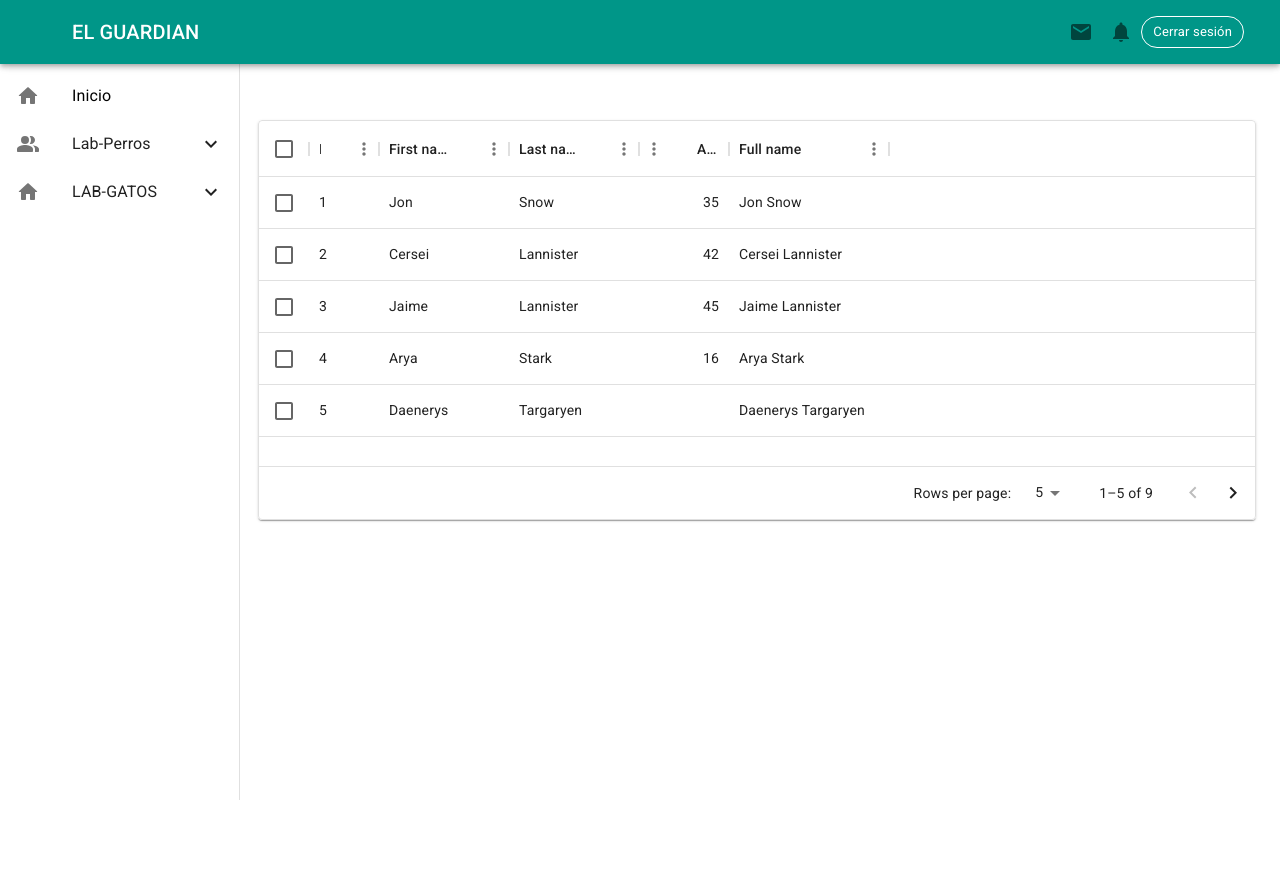
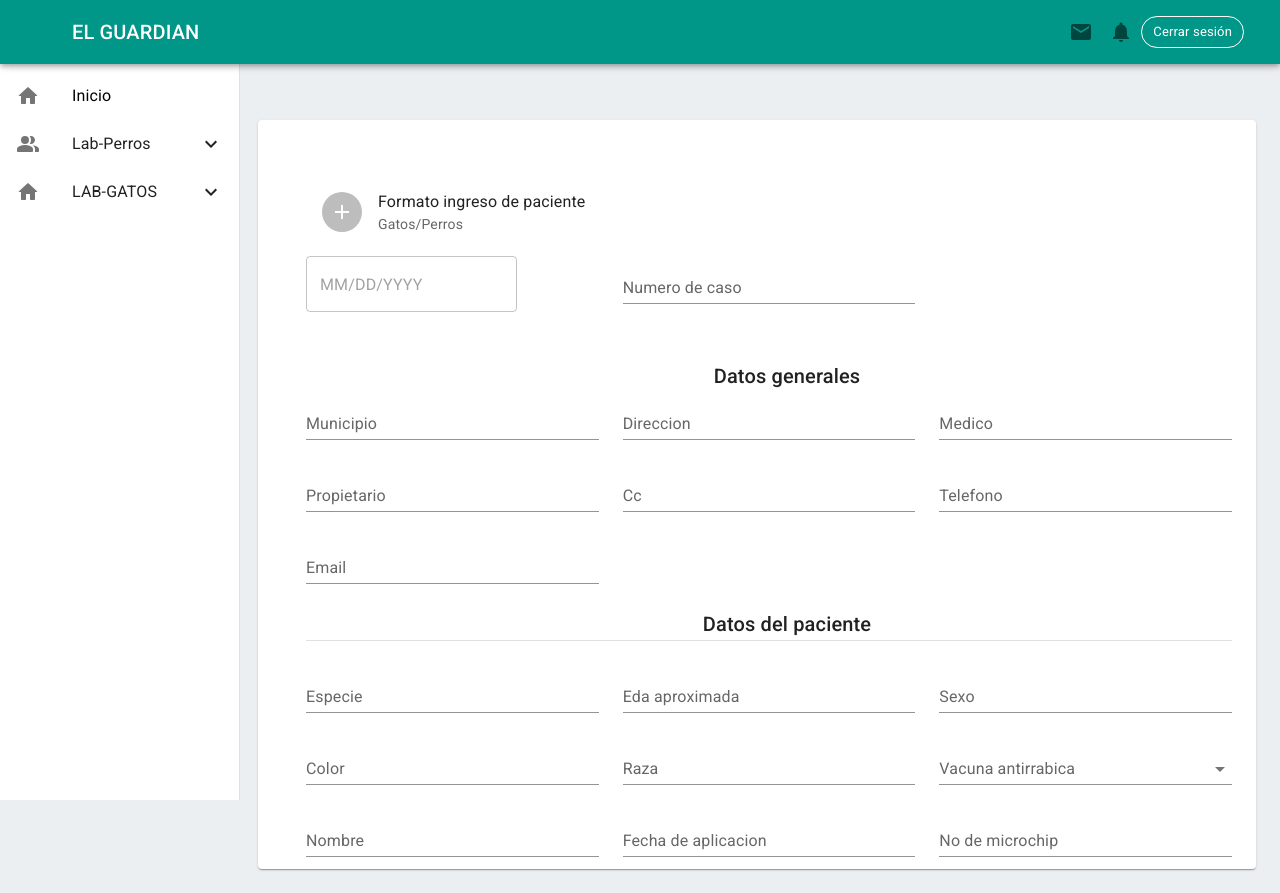
Before and after one commit to rperezlop/post-ui-stack, a React (Create React App) app: page /perros in a window 1280 px wide. Before the commit the page ends 800 px from the top, so only its background shows below. Built offline with nearby package versions, Linux system fonts and the light colour scheme.

Commit message:
formulario de pacientes

```diff
--- a/public/index.html
+++ b/public/index.html
@@ -31,9 +31,9 @@
       work correctly both with client-side routing and a non-root public URL.
       Learn how to configure a non-root public URL by running `npm run build`.
     -->
-    <title>Webmeios</title>
+    <title>guardian</title>
   </head>
-  <body>
+  <body style="background-color: #eceff1">
     <noscript>You need to enable JavaScript to run this app.</noscript>
     <div id="root"></div>
     <!--
--- a/src/components/Perros/Perros.js
+++ b/src/components/Perros/Perros.js
@@ -1,63 +1,157 @@
+
+import {Paper} from "@mui/material";
 import Container from "@mui/material/Container";
-import Box from "@mui/material/Box";
-import Typography from "@mui/material/Typography";
-import {Paper} from "@mui/material";
-import { DataGrid } from '@mui/x-data-grid';
-import Post from "../Post";
+import List from '@mui/material/List';
+import ListItem from '@mui/material/ListItem';
+import ListItemAvatar from '@mui/material/ListItemAvatar';
+import ListItemText from '@mui/material/ListItemText';
+import Avatar from '@mui/material/Avatar';
+import AddIcon from '@mui/icons-material/Add';
+import Divider from '@mui/material/Divider';
+import { AdapterDayjs } from '@mui/x-date-pickers/AdapterDayjs';
+import { LocalizationProvider } from '@mui/x-date-pickers/LocalizationProvider';
+import { DatePicker } from '@mui/x-date-pickers/DatePicker';
+import Typography from '@mui/material/Typography';
+import Grid from '@mui/material/Grid';
+import TextField from '@mui/material/TextField';
+import Toolbar from '@mui/material/Toolbar';
+import IconButton from '@mui/material/IconButton';
+import {Box, Chip, Stack} from "@mui/material";
+import CloseIcon from '@mui/icons-material/Close';
+
+import InputLabel from '@mui/material/InputLabel';
+import MenuItem from '@mui/material/MenuItem';
+import FormControl from '@mui/material/FormControl';
+import Select from '@mui/material/Select';
+import { useState } from "react";
+
+
+
+
 
 const Perros = () => {
 
-  const columns = [
-    { field: 'id', headerName: 'ID', width: 70 },
-    { field: 'firstName', headerName: 'First name', width: 130 },
-    { field: 'lastName', headerName: 'Last name', width: 130 },
-    {
-      field: 'age',
-      headerName: 'Age',
-      type: 'number',
-      width: 90,
-    },
-    {
-      field: 'fullName',
-      headerName: 'Full name',
-      description: 'This column has a value getter and is not sortable.',
-      sortable: false,
-      width: 160,
-      valueGetter: (params) =>
-        `${params.row.firstName || ''} ${params.row.lastName || ''}`,
-    },
-  ];
+  const [age, setAge] = useState('');
 
-  const rows = [
-    { id: 1, lastName: 'Snow', firstName: 'Jon', age: 35 },
-    { id: 2, lastName: 'Lannister', firstName: 'Cersei', age: 42 },
-    { id: 3, lastName: 'Lannister', firstName: 'Jaime', age: 45 },
-    { id: 4, lastName: 'Stark', firstName: 'Arya', age: 16 },
-    { id: 5, lastName: 'Targaryen', firstName: 'Daenerys', age: null },
-    { id: 6, lastName: 'Melisandre', firstName: null, age: 150 },
-    { id: 7, lastName: 'Clifford', firstName: 'Ferrara', age: 44 },
-    { id: 8, lastName: 'Frances', firstName: 'Rossini', age: 36 },
-    { id: 9, lastName: 'Roxie', firstName: 'Harvey', age: 65 },
-  ];
+  const handleChange = (event) => {
+    setAge(event.target.value);
+  };
+
 
   return(
+
     <Paper sx={{overflow: 'hidden', margin: 2,mt: 10}}>
+            <Container maxWidth="lg" sx={{margin: 1, mt: 4}}>
+    <List>
 
-{/*      <Post></Post>*/}
-      <div style={{ height: 400, width: '100%' }}>
-        <DataGrid
-          rows={rows}
-          columns={columns}
-          initialState={{
-            pagination: {
-              paginationModel: { page: 0, pageSize: 5 },
-            },
-          }}
-          pageSizeOptions={[5, 10]}
-          checkboxSelection
-        />
-      </div>
+       <ListItem>
+        <ListItemAvatar>
+          <Avatar>
+            <AddIcon />
+          </Avatar>
+        </ListItemAvatar>
+        <ListItemText primary="Formato ingreso de paciente" secondary="Gatos/Perros" />
+      </ListItem>
+    </List>
+    <Grid container spacing={2}>
+    <Grid item xs={12} sm={4}>
+    <LocalizationProvider dateAdapter={AdapterDayjs}>
+            <DatePicker />
+        </LocalizationProvider>
+    </Grid>
+    <Grid item xs={12} sm={4}>
+      <TextField id="outlined-basic" label="Numero de caso" variant="standard" fullWidth />
+    </Grid>
+      </Grid>
+
+
+
+
+          <br></br>
+
+          <div>
+  <br />
+  <Typography sx={{ ml: 3, flex: 1, textAlign: 'center' }} variant="h6" component="div">
+    Datos generales
+  </Typography>
+  <Grid container spacing={2}>
+    <Grid item xs={12} sm={4}>
+      <TextField id="outlined-basic" label="Municipio" variant="standard" fullWidth />
+    </Grid>
+    <Grid item xs={12} sm={4}>
+      <TextField id="outlined-basic" label="Direccion" variant="standard" fullWidth />
+    </Grid>
+    <Grid item xs={12} sm={4}>
+      <TextField id="outlined-basic" label="Medico" variant="standard" fullWidth />
+    </Grid>
+    <Grid item xs={12} sm={4}>
+      <TextField id="outlined-basic" label="Propietario" variant="standard" fullWidth />
+    </Grid>
+    <Grid item xs={12} sm={4}>
+      <TextField id="outlined-basic" label="Cc" variant="standard" fullWidth />
+    </Grid>
+    <Grid item xs={12} sm={4}>
+      <TextField id="outlined-basic" label="Telefono" variant="standard" fullWidth />
+    </Grid>
+    <Grid item xs={12} sm={4}>
+      <TextField id="outlined-basic" label="Email" variant="standard" fullWidth />
+    </Grid>
+
+  </Grid><br></br>
+
+  <Typography sx={{ ml: 3, flex: 1, textAlign: 'center' }} variant="h6" component="div">
+    Datos del paciente
+  </Typography>
+</div>
+<Divider></Divider><br></br>
+<Grid container spacing={2}>
+    <Grid item xs={12} sm={4}>
+      <TextField id="outlined-basic" label="Especie" variant="standard" fullWidth />
+    </Grid>
+    <Grid item xs={12} sm={4}>
+      <TextField id="outlined-basic" label="Eda aproximada" variant="standard" fullWidth />
+    </Grid>
+    <Grid item xs={12} sm={4}>
+      <TextField id="outlined-basic" label="Sexo" variant="standard" fullWidth />
+    </Grid>
+    <Grid item xs={12} sm={4}>
+      <TextField id="outlined-basic" label="Color" variant="standard" fullWidth />
+    </Grid>
+    <Grid item xs={12} sm={4}>
+      <TextField id="outlined-basic" label="Raza" variant="standard" fullWidth />
+    </Grid>
+    <Grid item xs={12} sm={4}>
+    <FormControl fullWidth variant="standard">
+    <InputLabel id="demo-simple-select-label">Vacuna antirrabica</InputLabel>
+  <Select
+    labelId="demo-simple-select-label"
+    id="demo-simple-select"
+    value={age}
+    label="Age"
+    onChange={handleChange}
+  >
+    <MenuItem value={1}>Si</MenuItem>
+    <MenuItem value={2}>No</MenuItem>
+
+  </Select>
+  </FormControl>
+    </Grid>
+
+    <Grid item xs={12} sm={4}>
+      <TextField id="outlined-basic" label="Nombre" variant="standard" fullWidth />
+    </Grid>
+    <Grid item xs={12} sm={4}>
+      <TextField id="outlined-basic" label="Fecha de aplicacion" variant="standard" fullWidth />
+    </Grid>
+    <Grid item xs={12} sm={4}>
+      <TextField id="outlined-basic" label="No de microchip" variant="standard" fullWidth />
+    </Grid>
+
+  </Grid>
+
+    </Container>
     </Paper>
+
 
   )
 }
```
Also changed, not shown: package.json (+8 -4 lines), 1 other file (tests, documents, lock files or other folders).
